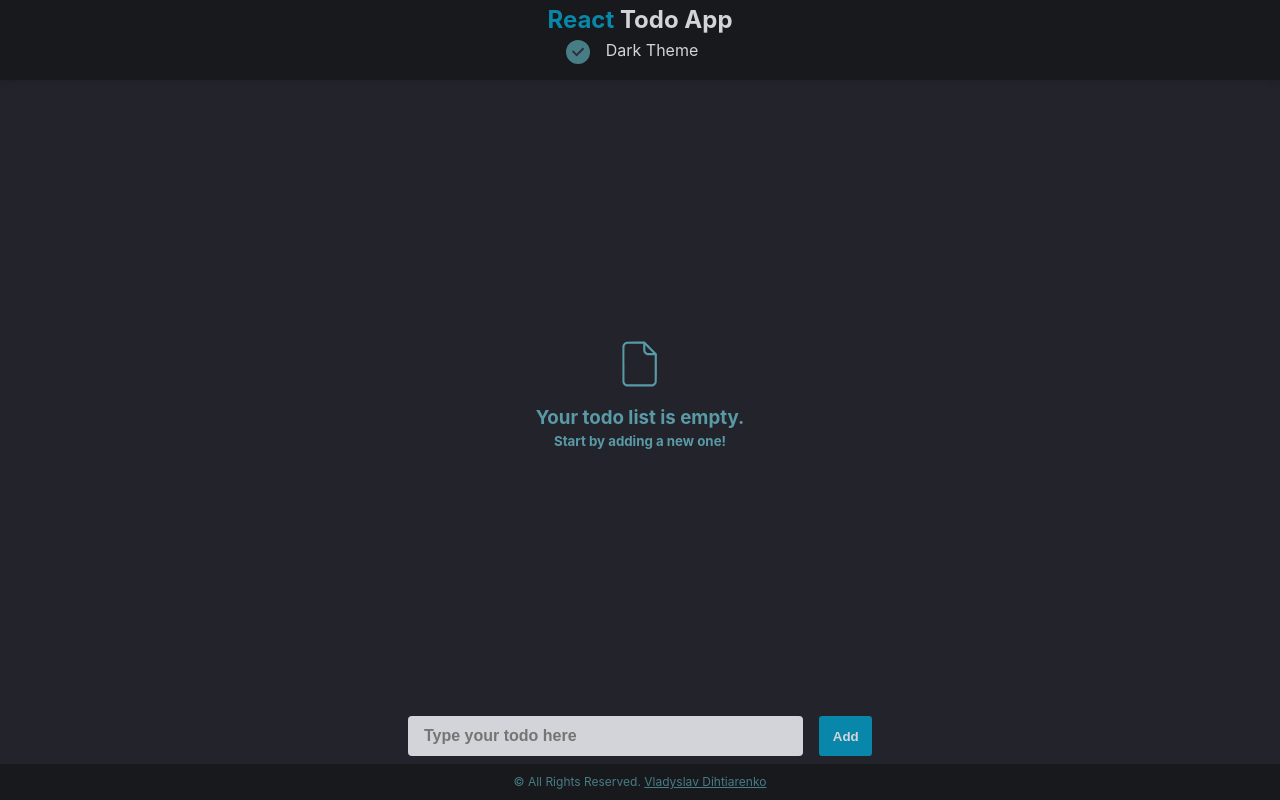
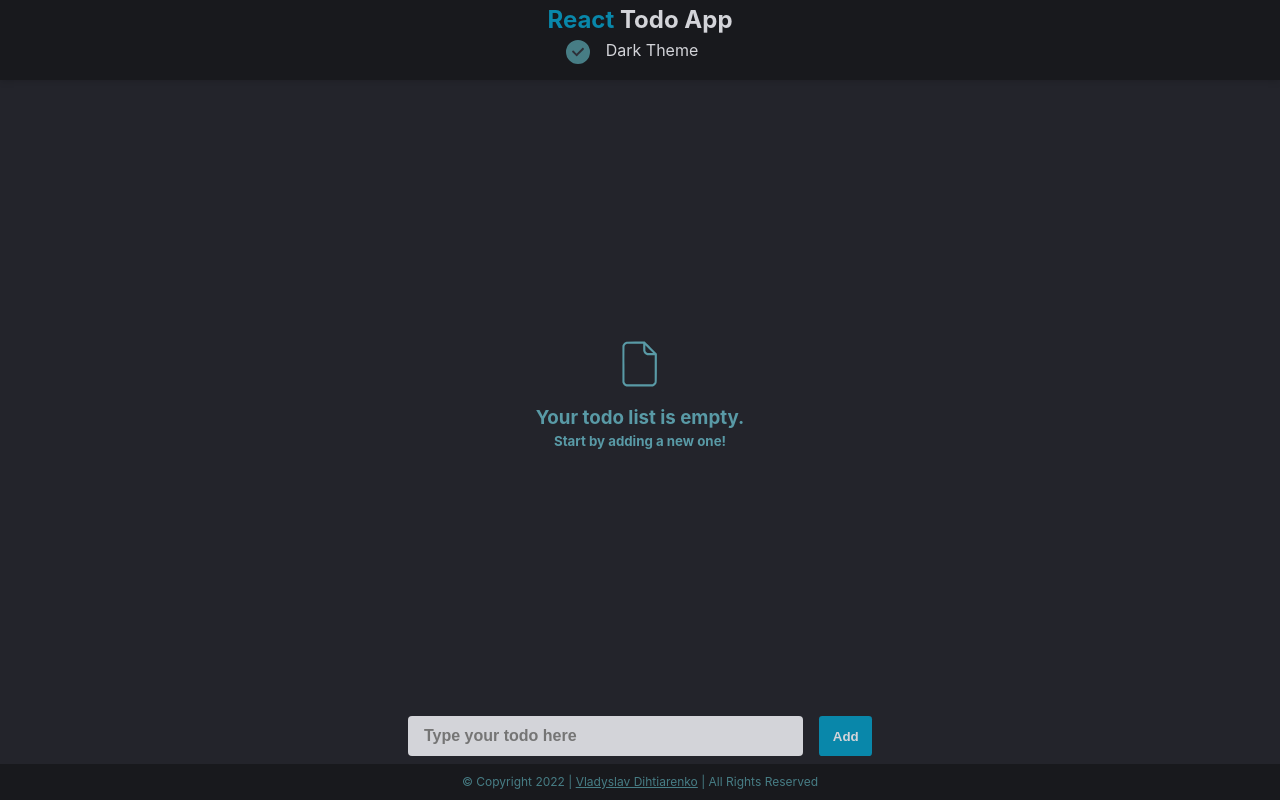
Before and after one commit to VladislavDegtyarenko/react-todo-app, a React (Vite) app: page / in a window 1280 px wide. Built offline with nearby package versions, Linux system fonts and the light colour scheme.

Commit message:
new Footer text

```diff
--- a/src/layout/Footer.tsx
+++ b/src/layout/Footer.tsx
@@ -5,10 +5,11 @@ export default function Footer() {
   return (
     <footer className="footer">
       <small className="footer__copyright">
-            &#169; All Rights Reserved.{" "}
-            <a href="https://github.com/VladislavDegtyarenko/" target="_blank">
+        © Copyright {new Date().getFullYear()} |&nbsp;
+        <a href="https://vd-developer.vercel.app/" target="_blank">
           Vladyslav Dihtiarenko
         </a>
+        &nbsp;| All Rights Reserved
       </small>
     </footer>
   );
```
Lines whose indentation alone changed are shown as unchanged.
